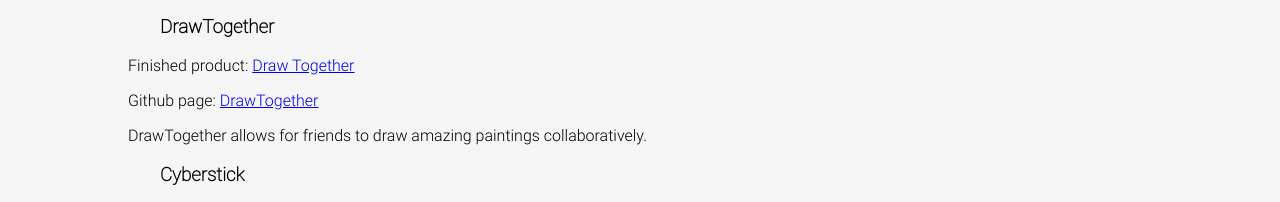
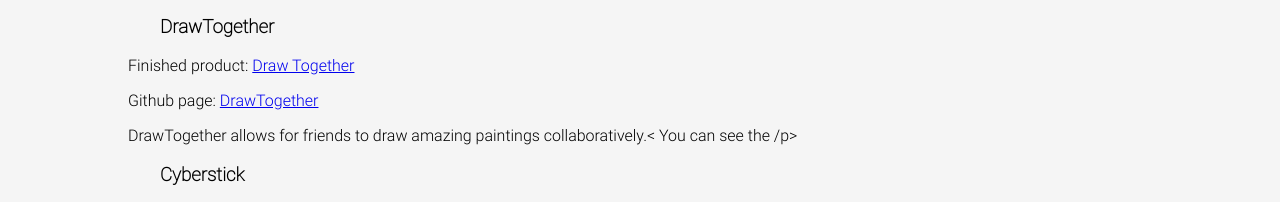
Before and after one commit to finbargiusti/WebCV, a plain HTML site: page index.html in a window 1280 px wide. Shown: the part 1540-1742 px from the top of the page. Drawn offline with Linux system fonts and the light colour scheme.

```diff
--- a/index.html
+++ b/index.html
@@ -47,7 +47,7 @@
 		<h3>DrawTogether</h3>
 		<p>Finished product: <a href="http://drawtogether.finbar.co/">Draw Together</a></p>
 		<p>Github page: <a href="http://github.com/finbargiusti/DrawTogether" >DrawTogether</a></p>
-		<p>DrawTogether allows for friends to draw amazing paintings collaboratively.</p>
+		<p>DrawTogether allows for friends to draw amazing paintings collaboratively.< You can see the /p>
 		<h3>Cyberstick</h3>
 		<p>Finished product: <a href="http://cyberstick.click" >cyberstick.click</a></p>
 		<p>Github page: <a href="http://github.com/finbargiusti/CyberstickBT" >CyberstickBT</a></p>
```
